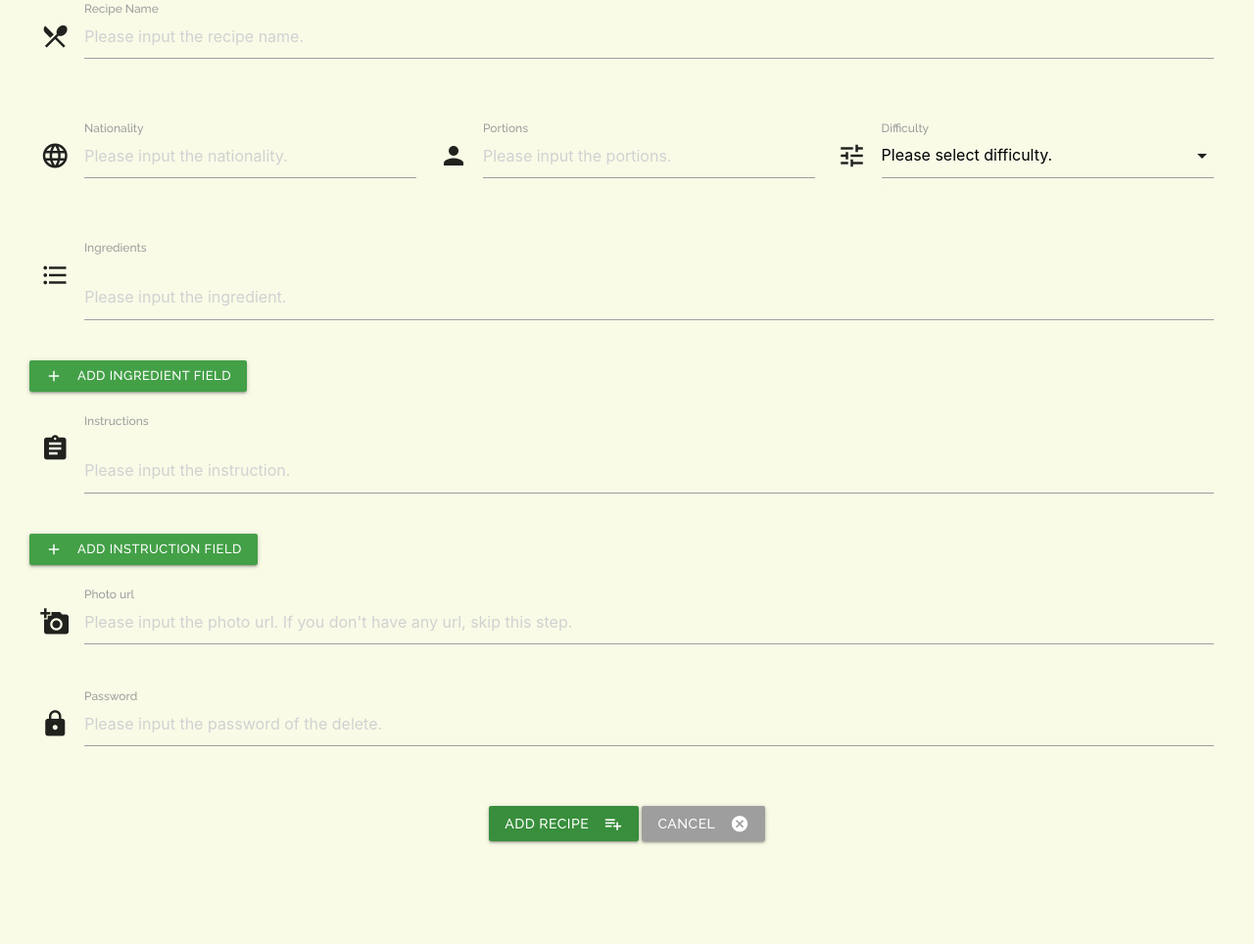
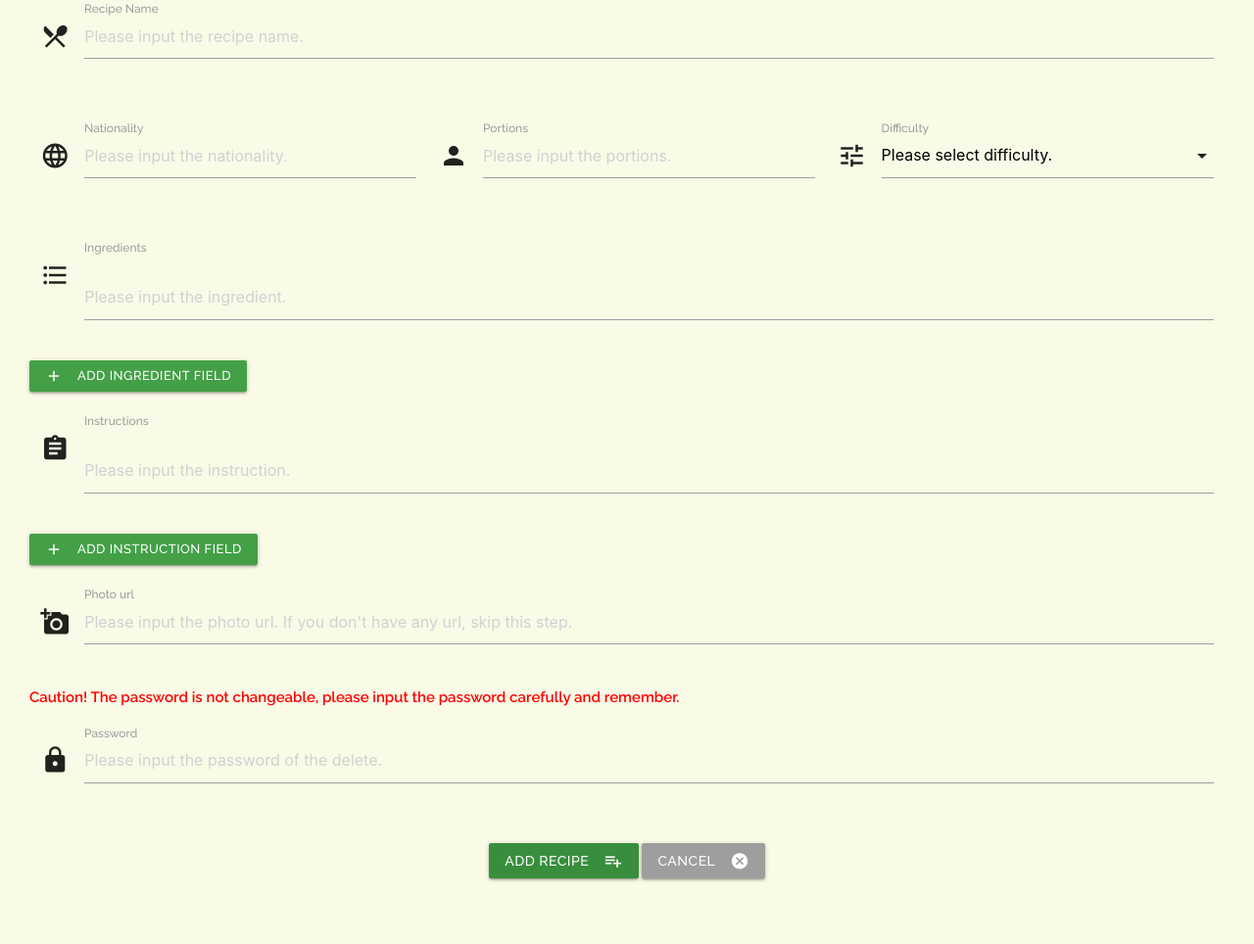
Before and after one commit to ss00831/milestone3, a Flask app: page /add_recipe in a window 1280 px wide. Shown: the part 187-1151 px from the top of the page at 98% size. Run offline with Flask 2, Linux system fonts and the light colour scheme; data that the repository does not hold is empty; some libraries are stand-ins or nearby versions.

Commit message:
Take away the password field in editrecipe.html page, modified the test cases

```diff
--- a/app.py
+++ b/app.py
@@ -150,12 +150,16 @@ def edit_recipe(recipe_id):
 * How to append existing array in existing collection in mongodb
   : https://stackoverflow.com/questions/31956696
   /how-to-append-existing-array-in-existing-collection-in-mongodb-using-java-with-n
+
+- Users can't edit the deletion password.
+The value of password field will be the same as the saved data in add_recipe.
 """
 
 
 @app.route('/update_recipe/<recipe_id>', methods=["POST"])
 def update_recipe(recipe_id):
     recipes = mongo.db.recipes
+    del_recipe_id = mongo.db.recipes.find_one({"_id": ObjectId(recipe_id)})
     ingredient_dict = [ingredient for ingredient in request.form.keys()
                        if "ingredient_name_" in ingredient]
     instruction_dict = [instruction for instruction in request.form.keys()
@@ -175,7 +179,7 @@ def update_recipe(recipe_id):
         'ingredients': ingredient,
         'instructions': instruction,
         'photo_url': request.form.get('photo_url'),
-        'del_password': request.form.get('del_password')
+        'del_password': del_recipe_id['del_password']
     })
     return redirect(url_for('get_recipes'))
 
--- a/static/css/style.css
+++ b/static/css/style.css
@@ -173,6 +173,13 @@ ol.instruction-list li{
     margin: 2rem;
 }
 
+/* ---- addrecipe.html (/add_recipe) & editrecipe.html (/edit_recipe/<recipe_id>) ---- */
+.delete_caution{
+    color: red;
+    font-weight: 600;
+}
+
+
 /* --------------- aboutus.html ---------- */
 .small-title{
     font-weight: 600;
@@ -232,12 +239,6 @@ footer {
     color: #040036;
     font-size: 2.25rem;
 }
-/*
-@media screen and (max-width: 1140.02px) {
-    .card-title {
-        font-size: 1.25rem;
-    }
-}*/
 
 @media screen and (max-width: 992.02px) {
     /* --------------- index.html : /get_index ---------- */
@@ -281,6 +282,9 @@ footer {
         margin-left: 1rem;
         margin-right: 1rem;
     }
+    .delete_caution{
+        margin-left: 2rem;
+    }
     .add_ingredient_field_button, .add_instruction_field_button, .add_ingredient_field_button_edit, .add_instruction_field_button_edit{
         margin-left: 2rem;
     }
--- a/templates/addrecipe.html
+++ b/templates/addrecipe.html
@@ -70,6 +70,7 @@
             </div>
 
             <div class="row">
+                <p class="delete_caution">Caution! The password is not changeable, please input the password carefully and remember.</p>
                 <div class="input-field col s12">
                     <i class="material-icons prefix">lock</i>
                     <input id="del_password" name="del_password" placeholder="Please input the password of the delete." type="password" pattern="(\s*\S\s*)+" class="validate" required />
```
Also changed, not shown: templates/editrecipe.html (+0 -9 lines), README.md, 1 other file.
